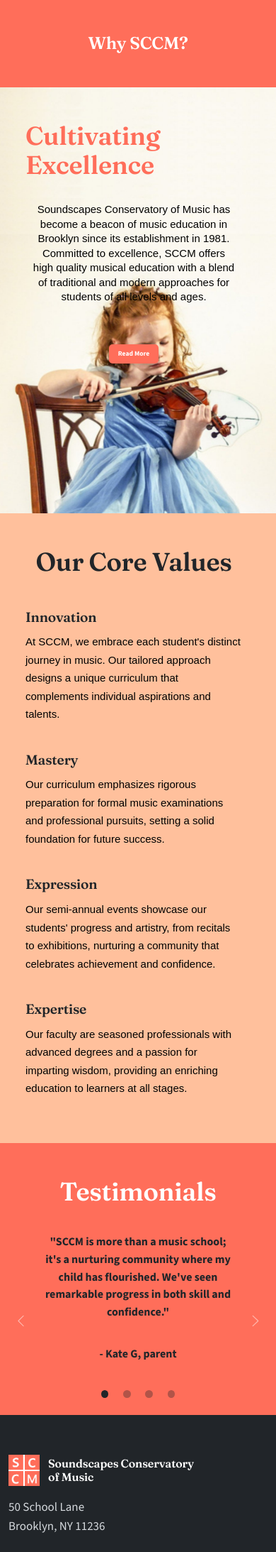
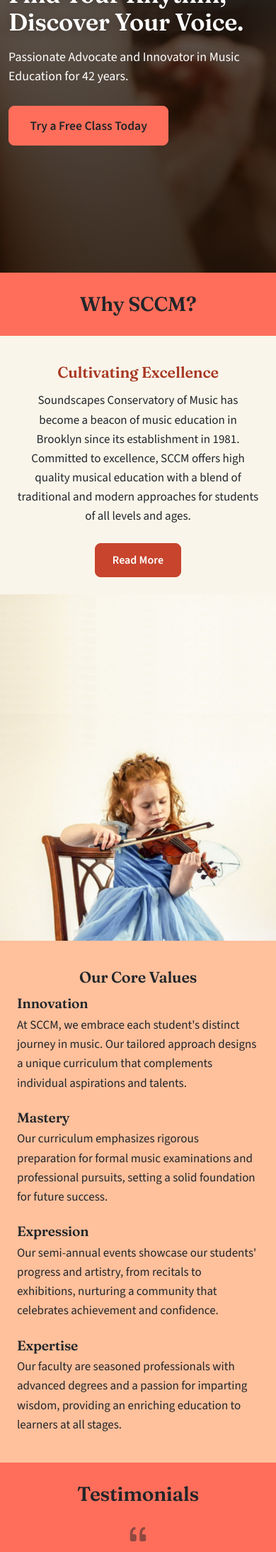
Before and after one commit to adherlycisneros/SCCM, a Flask app: page / in a window 390 px wide. Shown: the part 281-2467 px from the top of the page at 71% size. Run offline with Flask 3, Linux system fonts and the light colour scheme.

Commit message:
Rebuild the home page
Hero
- poster image (with a 960px srcset for phones) is the always-visible
  background; the video is fetched only on screens >= 768px when
  prefers-reduced-motion and Save-Data are off, plays inline on iOS, and
  has a visible Pause/Play control
- hero video re-encoded from a 50 MB 4K file to a 19 MB 1280x676 H.264
  file with the built-in macOS avconvert tool
- consistent legibility scrim at every width, fluid headline size, and a
  44px+ call-to-action at every breakpoint

Why SCCM?
- proper h2 > h3 > h4 outline; text sits on a cream panel that matches
  the photo backdrop instead of floating over the image
- pastel core-values panel kept; the row-outside-container overflow hack
  and the dead "hide the Read More button" rule are gone

Testimonials
- quotes moved into app data and rendered as figure/blockquote slides
  with unique IDs, button indicators, named prev/next controls and a
  sticky Pause control; rotation stops on hover, focus, hidden tab and
  prefers-reduced-motion; no fixed height, so nothing overflows at 320px

Claude-Session: https://claude.ai/code/session_01Tcn36TKHRb6x21sweKApr3

```diff
--- a/app.py
+++ b/app.py
@@ -25,9 +25,29 @@ def page_not_found(error):
     return render_template('404.html'), 404
 
 
+TESTIMONIALS = [
+    {
+        'quote': "SCCM is more than a music school; it's a nurturing community where my child has flourished. We've seen remarkable progress in both skill and confidence.",
+        'author': 'Kate G, parent',
+    },
+    {
+        'quote': "As a student at SCCM, I've not only improved my technical skills but also discovered my own musical voice. The teachers are amazing, always encouraging creativity and individuality.",
+        'author': 'Emily J, student',
+    },
+    {
+        'quote': "SCCM has been a vibrant addition to our Brooklyn neighborhood. Their concerts and events bring us all together, showcasing the incredible talents nurtured within their walls.",
+        'author': 'Leo T, community member',
+    },
+    {
+        'quote': "Soundscapes Conservatory was a transformative experience for me. The lessons I learned and the mentors I met have shaped my musical journey and opened doors I never imagined.",
+        'author': 'Nina P, SCCM alumna',
+    },
+]
+
+
 @app.route('/')
 def home():
-    return render_template('home.html')
+    return render_template('home.html', testimonials=TESTIMONIALS)
 
 
 @app.route('/about')
--- a/static/css/styles.css
+++ b/static/css/styles.css
@@ -616,6 +616,226 @@ a {
 
 /* 7. Page sections
    -------------------------------------------------------------------------- */
+
+/* 7a. Home: hero
+   -------------------------------------------------------------------------- */
+.hero {
+    position: relative;
+    isolation: isolate;
+    display: flex;
+    align-items: center;
+    min-height: clamp(24rem, 70vh, 46rem);
+    overflow: hidden;
+    background-color: #1d0e02;
+    color: var(--sccm-white);
+}
+
+.hero__poster,
+.hero__video {
+    position: absolute;
+    inset: 0;
+    width: 100%;
+    height: 100%;
+    object-fit: cover;
+    object-position: 62% 50%;
+}
+
+.hero__poster {
+    z-index: 0;
+}
+
+.hero__video {
+    z-index: 1;
+}
+
+.hero__scrim {
+    position: absolute;
+    inset: 0;
+    z-index: 2;
+    background: linear-gradient(180deg, rgba(29, 14, 2, 0.55) 0%, rgba(29, 14, 2, 0.8) 100%);
+}
+
+.hero__inner {
+    position: relative;
+    z-index: 3;
+    padding-block: clamp(3rem, 8vw, 5rem);
+}
+
+.hero__content {
+    max-width: 36rem;
+}
+
+.hero__title {
+    margin-bottom: 1rem;
+    color: var(--sccm-white);
+    font-size: clamp(2rem, 1.4rem + 3vw, 4rem);
+    text-shadow: 0 2px 14px rgba(0, 0, 0, 0.35);
+}
+
+.hero__lead {
+    max-width: 30rem;
+    margin-bottom: 1.75rem;
+    font-size: clamp(1.1rem, 1rem + 0.5vw, 1.35rem);
+    line-height: 1.5;
+}
+
+.hero__toggle {
+    --sccm-focus: var(--sccm-white);
+}
+
+@media (min-width: 768px) {
+    .hero__scrim {
+        background: linear-gradient(90deg, rgba(29, 14, 2, 0.86) 0%, rgba(29, 14, 2, 0.7) 38%, rgba(29, 14, 2, 0.3) 72%, rgba(29, 14, 2, 0.15) 100%);
+    }
+}
+
+/* 7b. Home: Why SCCM?
+   -------------------------------------------------------------------------- */
+.why__grid {
+    display: grid;
+    grid-template-columns: 1fr;
+}
+
+.why__story {
+    display: flex;
+    flex-direction: column;
+    background-color: var(--sccm-cream);
+}
+
+.why__story-text {
+    width: 100%;
+    max-width: 38rem;
+    margin-inline: auto;
+    padding: clamp(2.5rem, 5vw, 4rem) clamp(1.5rem, 5vw, 3.5rem) clamp(1.5rem, 3vw, 2rem);
+    text-align: center;
+}
+
+.why__story-text p {
+    margin-bottom: 1.5rem;
+}
+
+.why__title {
+    color: var(--sccm-coral-deep);
+}
+
+/* On the tinted cream panel the deeper shade keeps 4.5:1 at small heading sizes */
+.why__story .why__title {
+    color: var(--sccm-coral-deeper);
+}
+
+.why__photo {
+    display: block;
+    width: 100%;
+    max-width: 30rem;
+    margin-inline: auto;
+    aspect-ratio: 4 / 5;
+    object-fit: cover;
+    object-position: 50% 12%;
+}
+
+.why__values {
+    display: flex;
+    flex-direction: column;
+    justify-content: center;
+    padding: clamp(2.5rem, 5vw, 4rem) clamp(1.5rem, 5vw, 4rem);
+    background-color: var(--sccm-peach);
+}
+
+.why__values .why__title {
+    color: var(--sccm-ink);
+    text-align: center;
+}
+
+.value + .value {
+    margin-top: 1.5rem;
+}
+
+.value h4 {
+    margin-bottom: 0.35rem;
+}
+
+.value p {
+    margin: 0;
+}
+
+@media (min-width: 992px) {
+    .why__grid {
+        grid-template-columns: 1fr 1fr;
+    }
+
+    .why__photo {
+        flex: 1 1 0;
+        max-width: none;
+        min-height: 26rem;
+        aspect-ratio: auto;
+        object-position: 50% 88%;
+    }
+}
+
+/* 7c. Home: testimonials
+   -------------------------------------------------------------------------- */
+.testimonials .band {
+    padding-bottom: 0;
+}
+
+.testimonials__carousel {
+    position: relative;
+    background-color: var(--sccm-coral);
+    color: var(--sccm-ink);
+}
+
+.testimonial {
+    display: flex;
+    flex-direction: column;
+    justify-content: center;
+    min-height: 17rem;
+    max-width: 50rem;
+    margin: 0 auto;
+    padding: clamp(1.5rem, 4vw, 3rem) clamp(3.5rem, 10vw, 6rem) 4.5rem;
+    text-align: center;
+}
+
+.testimonial__mark {
+    width: 2.25rem;
+    height: 2.25rem;
+    margin: 0 auto 1rem;
+    opacity: 0.5;
+}
+
+.testimonial__quote {
+    margin: 0 0 1.25rem;
+}
+
+.testimonial__quote p {
+    margin: 0;
+    font-family: var(--sccm-font-heading);
+    font-size: clamp(1.2rem, 1rem + 1vw, 1.6rem);
+    font-style: italic;
+    font-weight: 400;
+    line-height: 1.45;
+}
+
+.testimonial__author {
+    font-size: 0.95rem;
+    font-weight: 700;
+    letter-spacing: 0.06em;
+    text-transform: uppercase;
+}
+
+.testimonials__carousel .carousel-control-prev,
+.testimonials__carousel .carousel-control-next {
+    width: 12%;
+    opacity: 0.7;
+}
+
+.testimonials__carousel .carousel-control-prev-icon,
+.testimonials__carousel .carousel-control-next-icon {
+    filter: invert(1) grayscale(100);
+}
+
+.testimonials__carousel .carousel-indicators {
+    margin-bottom: 1.25rem;
+}
 
 /* ---- LEGACY page styles: replaced page by page during the refresh ---- */
 /* MEDIA QUERIES */
@@ -1281,11 +1501,6 @@ a {
     cursor: pointer;
 }
 
-.carousel-control-next-icon,
-.carousel-control-prev-icon {
-  width: 5vw;
-  height: 5vw;
-}
 
 .custom-indicators li {
     border-radius: 50%;
--- a/templates/home.html
+++ b/templates/home.html
@@ -1,132 +1,107 @@
 {% extends 'base.html' %}
 
 {% block content %}
-    <!-- Video Hero -->
-<div class="hero-video-container">
-    <video autoplay loop muted poster="{{ url_for('static', filename='images/heroes/woman-playing-violin-poster.jpg') }}" id="hero-video">
-        <source src="{{ url_for('static', filename='videos/woman-playing-violin.mp4') }}" type="video/mp4"/>
-    </video>
-        <div class="video-overlay d-flex justify-content-center align-items-center">
-            <div class="overlay-text-container text-white">
-                <span class="visually-hidden">Hero video showing a woman playing the violin, conveying the passion and dedication found at Soundscapes Conservatory of Music.</span>
-                <h1>Find Your Rhythm,<br> Discover Your Voice.</h1>
-                <p>Passionate Advocate and Innovator in Music Education for 42 years.</p>
-                <div class="overlay-button-container mt-2">
-                    <a href="contact"
-                        class="btn custom-button btn-lg custom-button-text"
-                        role="button"
-                        aria-label="Navigate to contact page to try a free class at Soundscapes Conservatory of Music">
-                        Try a Free Class Today
-                    </a>
-                </div>
-            </div>
+<!-- Hero: the poster image is always shown; script.js adds the video on wider screens when motion is welcome -->
+<section class="hero" aria-labelledby="hero-heading">
+    <img class="hero__poster"
+         src="{{ url_for('static', filename='images/heroes/woman-playing-violin-poster.jpg') }}"
+         srcset="{{ url_for('static', filename='images/heroes/woman-playing-violin-poster-sm.jpg') }} 960w, {{ url_for('static', filename='images/heroes/woman-playing-violin-poster.jpg') }} 1920w"
+         sizes="100vw" width="1920" height="1012" alt="" fetchpriority="high">
+    <video class="hero__video" id="hero-video" data-src="{{ url_for('static', filename='videos/woman-playing-violin.mp4') }}"
+           autoplay muted loop playsinline preload="none" aria-hidden="true" tabindex="-1"></video>
+    <div class="hero__scrim" aria-hidden="true"></div>
+
+    <div class="container hero__inner">
+        <div class="hero__content">
+            <h1 class="hero__title" id="hero-heading">Find Your Rhythm,<br> Discover Your Voice.</h1>
+            <p class="hero__lead">Passionate Advocate and Innovator in Music Education for 42 years.</p>
+            <a class="btn btn-brand-bright btn-lg" href="{{ url_for('contact') }}">Try a Free Class Today</a>
         </div>
     </div>
 
-<!-- About Portion -->
-<div class="banner orange-background py-5 custom-text text-center">
-    <h1 class="py-5 text-white">Why SCCM?</h1>
+    <button class="carousel-toggle hero__toggle" type="button" data-video-toggle hidden>
+        <svg class="icon" data-icon="pause" aria-hidden="true" focusable="false"><use href="#icon-pause-fill"></use></svg>
+        <svg class="icon" data-icon="play" aria-hidden="true" focusable="false" hidden><use href="#icon-play-fill"></use></svg>
+        <span data-label>Pause video</span>
+    </button>
+</section>
+
+<!-- Why SCCM? -->
+<section class="why" aria-labelledby="why-heading">
+    <div class="band"><h2 id="why-heading">Why SCCM?</h2></div>
+
+    <div class="why__grid">
+        <div class="why__story">
+            <div class="why__story-text">
+                <h3 class="why__title">Cultivating Excellence</h3>
+                <p>Soundscapes Conservatory of Music has become a beacon of music education in Brooklyn since its establishment in 1981. Committed to excellence, SCCM offers high quality musical education with a blend of traditional and modern approaches for students of all levels and ages.</p>
+                <a class="btn btn-brand" href="{{ url_for('about') }}">Read More</a>
+            </div>
+            <img class="why__photo" src="{{ url_for('static', filename='images/heroes/why-sccm.jpg') }}" width="1120" height="1400" loading="lazy"
+                 alt="A young girl with curly red hair, wearing a blue dress, intently plays a violin while seated on a wooden chair against a white background.">
         </div>
 
-<div class="row justify-content-center align-items-center pastel-background">
-    <div class="col-lg-6 why-sscm-section align-self-stretch position-relative p-0">
-        <img src="{{ url_for('static', filename='images/heroes/why-sccm.jpg') }}" class="img-fluid w-100 h-100" alt="A young girl with curly red hair, wearing a blue dress, intently plays a violin while seated on a wooden chair against a white background." style="object-fit: cover;">
-        <div class="sccm-text-overlay position-absolute align-items-center p-5">
-            <h1 class="orange-headings pb-4">Cultivating Excellence</h1>
-            <p class="px-5">Soundscapes Conservatory of Music has become a beacon of music education in Brooklyn since its establishment in 1981. Committed to excellence, SCCM offers high quality musical education with a blend of traditional and modern approaches for students of all levels and ages.</p>
-            <div class="overlay-button-container position-asbolute align-items-center mt-4 d-xs-none">
-                <a href="about" class="btn custom-button btn-lg custom-button-text" role="button" aria-pressed="false">Read More</a>
-            </div>
-        </div>
-    </div>
-
-    <div id="core-values" class="col-lg-6 p-5 align-self-stretch">
-        <!-- Other texts -->
-        <h1 class="text-center black-heading">Our Core Values</h1>
-        <div class="pt-4">
-            <h4 class="black-heading">Innovation</h4>
+        <div class="why__values">
+            <h3 class="why__title">Our Core Values</h3>
+            <div class="value">
+                <h4>Innovation</h4>
                 <p>At SCCM, we embrace each student's distinct journey in music. Our tailored approach designs a unique curriculum that complements individual aspirations and talents.</p>
             </div>
-        <div class="pt-4">
-            <h4 class="black-heading">Mastery</h4>
+            <div class="value">
+                <h4>Mastery</h4>
                 <p>Our curriculum emphasizes rigorous preparation for formal music examinations and professional pursuits, setting a solid foundation for future success.</p>
             </div>
-        <div class="pt-4">
-            <h4 class="black-heading">Expression</h4>
+            <div class="value">
+                <h4>Expression</h4>
                 <p>Our semi-annual events showcase our students' progress and artistry, from recitals to exhibitions, nurturing a community that celebrates achievement and confidence.</p>
             </div>
-        <div class="pt-4">
-            <h4 class="black-heading">Expertise</h4>
+            <div class="value">
+                <h4>Expertise</h4>
                 <p>Our faculty are seasoned professionals with advanced degrees and a passion for imparting wisdom, providing an enriching education to learners at all stages.</p>
             </div>
         </div>
     </div>
+</section>
 
+<!-- Testimonials -->
+<section class="testimonials" aria-labelledby="testimonials-heading">
+    <div class="band"><h2 id="testimonials-heading">Testimonials</h2></div>
 
-<!-- Testimonials Portion -->
-<div class="why-sccm orange-background pt-5 pb-2 custom-text text-center">
-    <h1 class="text-white">Testimonials</h1>
+    <div id="testimonials-carousel" class="carousel slide testimonials__carousel" data-carousel-autoplay="7000" aria-roledescription="carousel" aria-label="Testimonials">
+        <div class="carousel-inner">
+            {% for testimonial in testimonials %}
+            <div class="carousel-item{% if loop.first %} active{% endif %}" aria-roledescription="slide" aria-label="{{ loop.index }} of {{ loop.length }}">
+                <figure class="testimonial">
+                    <svg class="icon testimonial__mark" aria-hidden="true" focusable="false"><use href="#icon-quote"></use></svg>
+                    <blockquote class="testimonial__quote">
+                        <p>{{ testimonial.quote }}</p>
+                    </blockquote>
+                    <figcaption class="testimonial__author">{{ testimonial.author }}</figcaption>
+                </figure>
+            </div>
+            {% endfor %}
         </div>
 
-<div id="testimonials-carousel" class="carousel slide pb-3" data-bs-ride="carousel" data-bs-interval="5000">
-    <div class="carousel-inner">
-        <div class="carousel-item active">
-            <div class="container px-3">
-                <div class="row justify-content-center pb-5">
-                    <div class="col-md-10 text-center quote" id="testimonials-quote">
-                        <p class="lead black-heading">"SCCM is more than a music school; it's a nurturing community where my child has flourished. We've seen remarkable progress in both skill and confidence."</p>
-                        <div class="pt-3"><strong>- Kate G, parent</strong></div>
-                    </div>
-                </div>
-            </div>
-        </div>
-        <div class="carousel-item">
-            <div class="container">
-                <div class="row justify-content-center pb-5">
-                    <div class="col-md-10 text-center quote" id="testimonials-quote">
-                        <p class="lead black-heading">"As a student at SCCM, I've not only improved my technical skills but also discovered my own musical voice. The teachers are amazing, always encouraging creativity and individuality."</p>
-                        <div class="pt-3"><strong>- Emily J, student</strong></div>
-                    </div>
-                </div>
-            </div>
-        </div>
-        <div class="carousel-item">
-            <div class="container">
-                <div class="row justify-content-center pb-5">
-                    <div class="col-md-10 text-center quote" id="testimonials-quote">
-                        <p class="lead black-heading">"SCCM has been a vibrant addition to our Brooklyn neighborhood. Their concerts and events bring us all together, showcasing the incredible talents nurtured within their walls."</p>
-                        <div class="pt-3"><strong>- Leo T, community member</strong></div>
-                    </div>
-                </div>
-            </div>
-        </div>
-        <div class="carousel-item">
-            <div class="container">
-                <div class="row justify-content-center pb-5">
-                    <div class="col-md-10 text-center quote" id="testimonials-quote">
-                        <p class="lead black-heading">"Soundscapes Conservatory was a transformative experience for me. The lessons I learned and the mentors I met have shaped my musical journey and opened doors I never imagined."</p>
-                        <div class="pt-3 "><strong>- Nina P, SCCM alumna.</strong></div>
-                    </div>
-                </div>
-            </div>
-        </div>
-
-    </div>
         <button class="carousel-control-prev" type="button" data-bs-target="#testimonials-carousel" data-bs-slide="prev">
             <span class="carousel-control-prev-icon" aria-hidden="true"></span>
-      <span class="visually-hidden">Previous</span>
+            <span class="visually-hidden">Previous testimonial</span>
         </button>
         <button class="carousel-control-next" type="button" data-bs-target="#testimonials-carousel" data-bs-slide="next">
             <span class="carousel-control-next-icon" aria-hidden="true"></span>
-      <span class="visually-hidden">Next</span>
+            <span class="visually-hidden">Next testimonial</span>
         </button>
 
-    <ol class="carousel-indicators">
-        <li data-bs-target="#testimonials-carousel" data-bs-slide-to="0" class="active"></li>
-        <li data-bs-target="#testimonials-carousel" data-bs-slide-to="1"></li>
-        <li data-bs-target="#testimonials-carousel" data-bs-slide-to="2"></li>
-        <li data-bs-target="#testimonials-carousel" data-bs-slide-to="3"></li>
-    </ol>
+        <div class="carousel-indicators">
+            {% for testimonial in testimonials %}
+            <button type="button" data-bs-target="#testimonials-carousel" data-bs-slide-to="{{ loop.index0 }}"{% if loop.first %} class="active" aria-current="true"{% endif %} aria-label="Testimonial {{ loop.index }}"></button>
+            {% endfor %}
         </div>
 
+        <button class="carousel-toggle" type="button" data-carousel-toggle="#testimonials-carousel" hidden>
+            <svg class="icon" data-icon="pause" aria-hidden="true" focusable="false"><use href="#icon-pause-fill"></use></svg>
+            <svg class="icon" data-icon="play" aria-hidden="true" focusable="false" hidden><use href="#icon-play-fill"></use></svg>
+            <span data-label>Pause</span>
+        </button>
+    </div>
+</section>
 {% endblock %}
```
Also changed, not shown: static/images/heroes/woman-playing-violin-poster-sm.jpg (added). Lines whose indentation alone changed are shown as unchanged.
